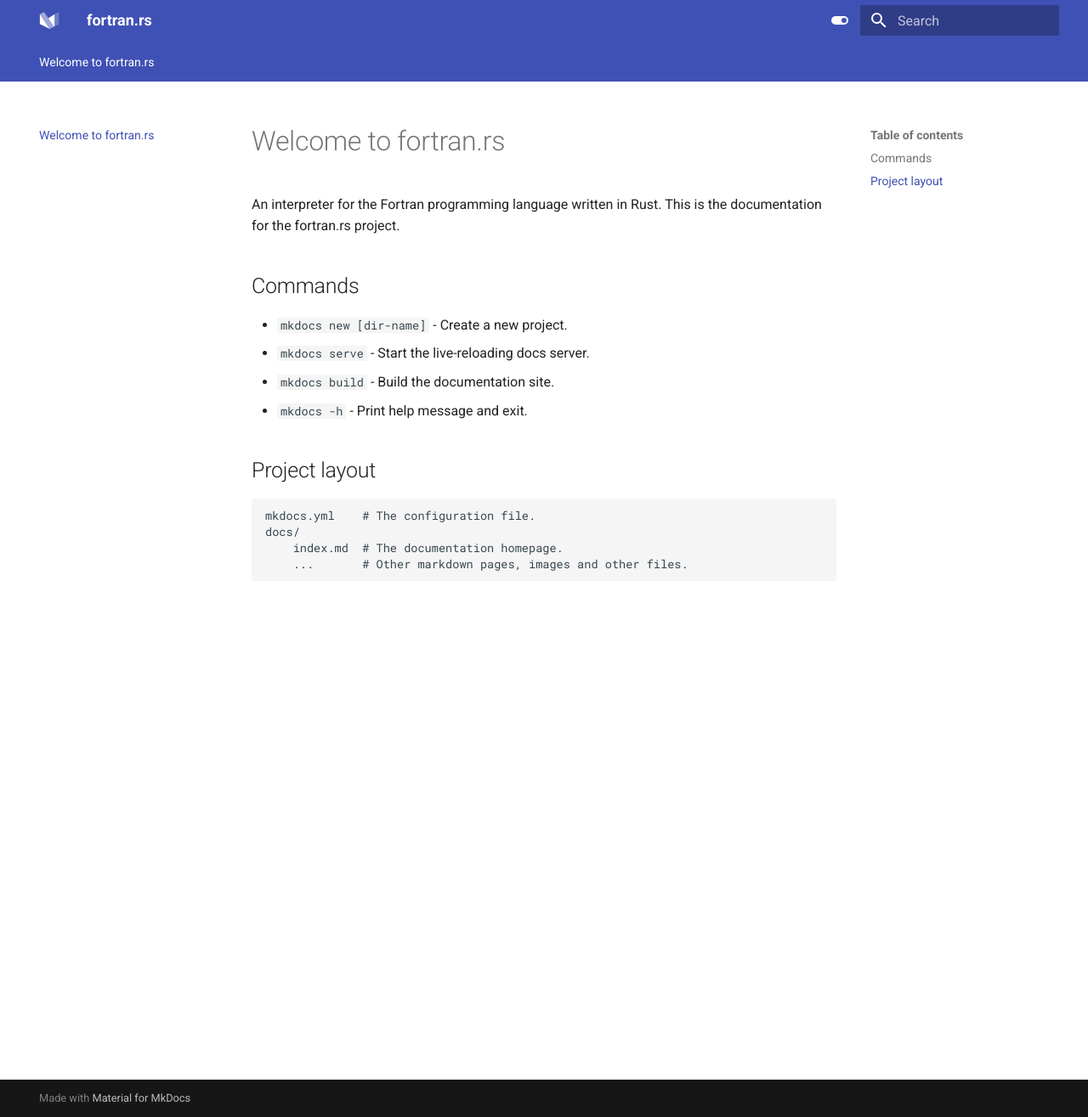
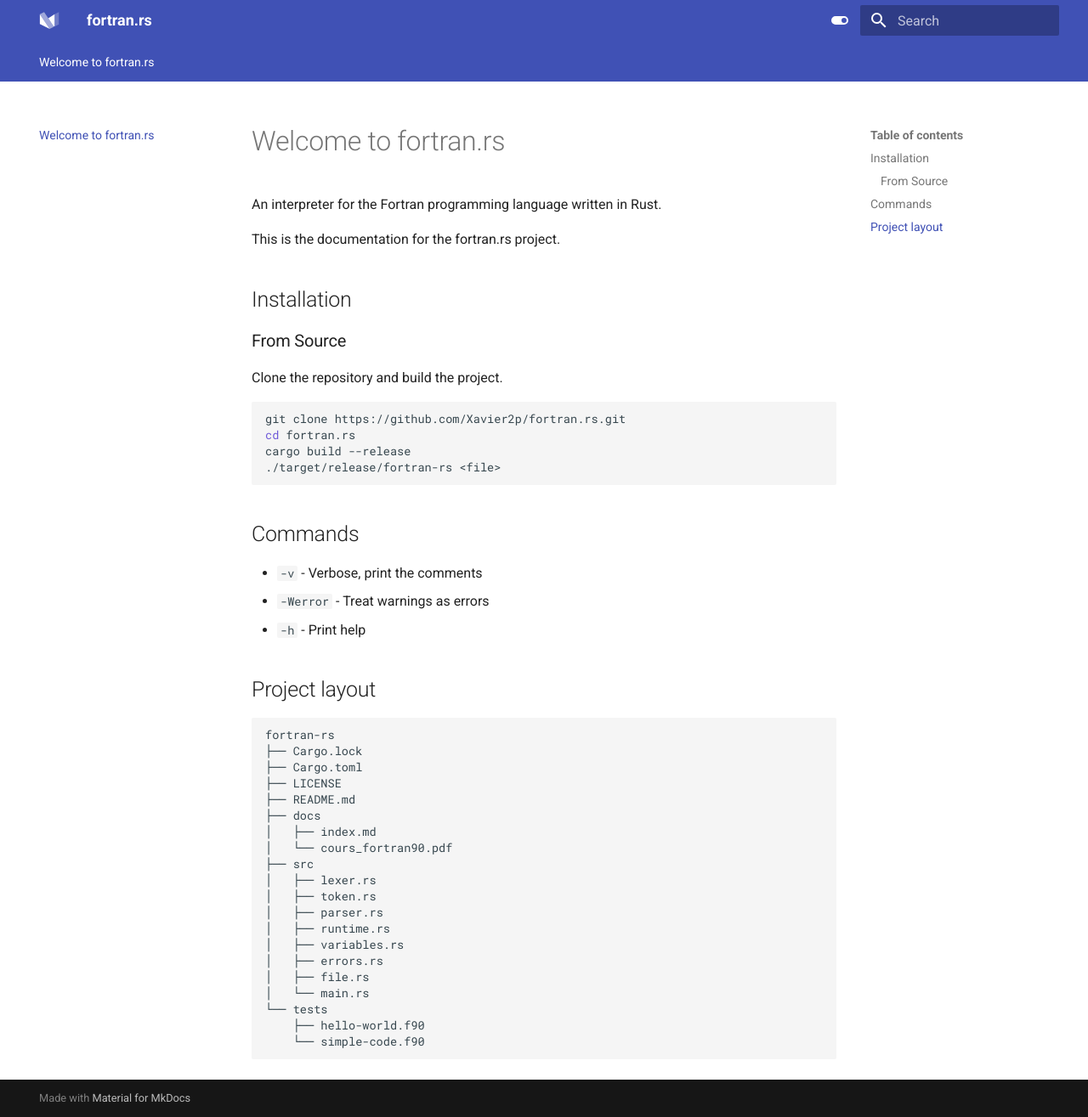
Before and after one commit to Xavier2p/fortran.rs, an MkDocs documentation site: the page built from docs/index.md, in a window 1280 px wide and 1315 px high. Shown: the whole window at 85% size. Built offline with MkDocs 1.6.1 and Material for MkDocs 9.7.7, drawn with Linux system fonts in a browser that asks for light colours.

Commit message:
update index

````diff
--- a/docs/index.md
+++ b/docs/index.md
@@ -1,19 +1,50 @@
 # Welcome to fortran.rs
 
 An interpreter for the Fortran programming language written in Rust.
+
 This is the documentation for the fortran.rs project.
 
+## Installation
+
+### From Source
+
+Clone the repository and build the project.
+
+```bash
+git clone https://github.com/Xavier2p/fortran.rs.git
+cd fortran.rs
+cargo build --release
+./target/release/fortran-rs <file>
+```
 
 ## Commands
 
-* `mkdocs new [dir-name]` - Create a new project.
-* `mkdocs serve` - Start the live-reloading docs server.
-* `mkdocs build` - Build the documentation site.
-* `mkdocs -h` - Print help message and exit.
+* `-v` - Verbose, print the comments
+* `-Werror` - Treat warnings as errors
+* `-h` - Print help
+
 
 ## Project layout
 
-    mkdocs.yml    # The configuration file.
-    docs/
-        index.md  # The documentation homepage.
-        ...       # Other markdown pages, images and other files.
+```text
+fortran-rs
+├── Cargo.lock
+├── Cargo.toml
+├── LICENSE
+├── README.md
+├── docs
+│   ├── index.md
+│   └── cours_fortran90.pdf
+├── src
+│   ├── lexer.rs
+│   ├── token.rs
+│   ├── parser.rs
+│   ├── runtime.rs
+│   ├── variables.rs
+│   ├── errors.rs
+│   ├── file.rs
+│   └── main.rs
+└── tests
+    ├── hello-world.f90
+    └── simple-code.f90
+```
````
Also changed, not shown: 4 other files.
